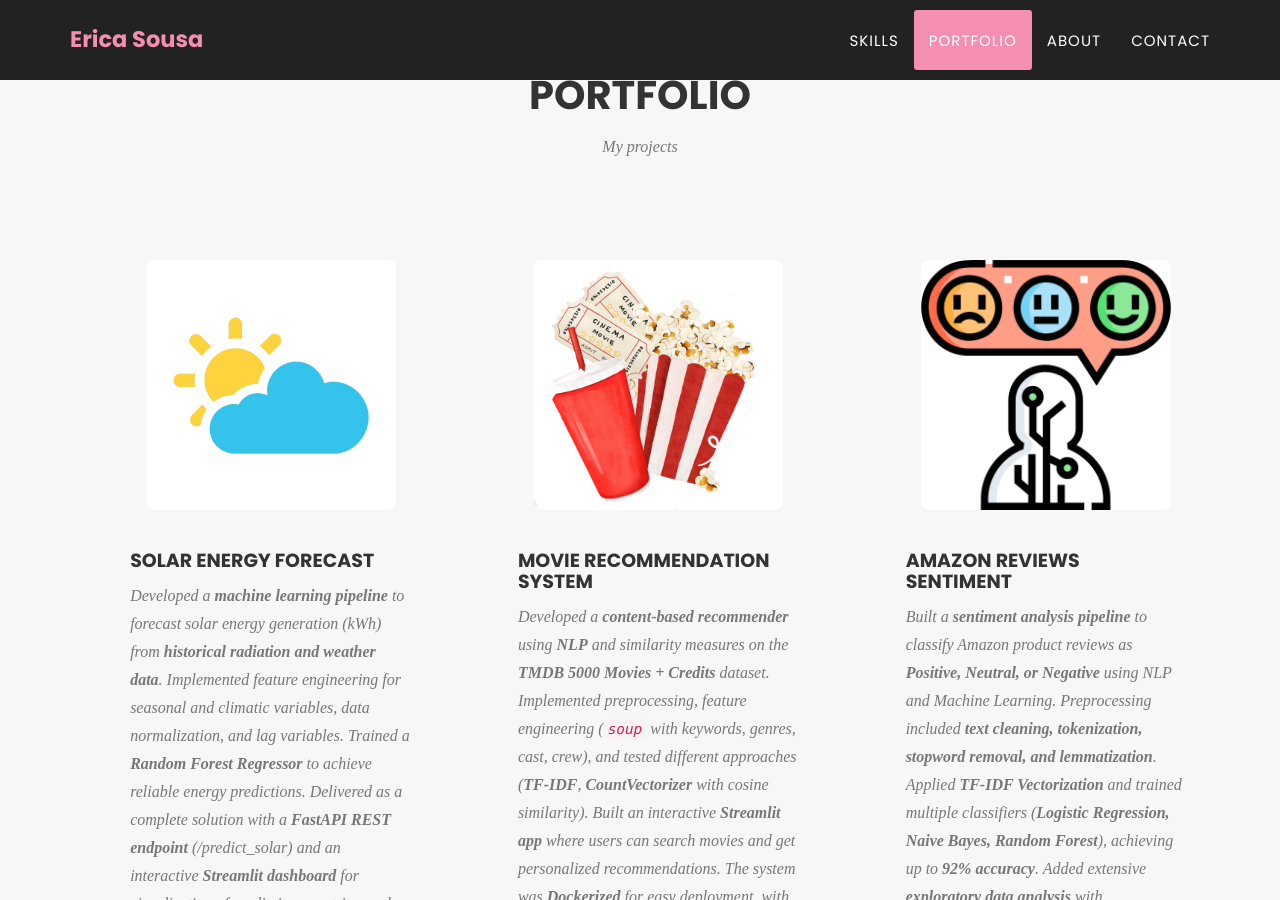
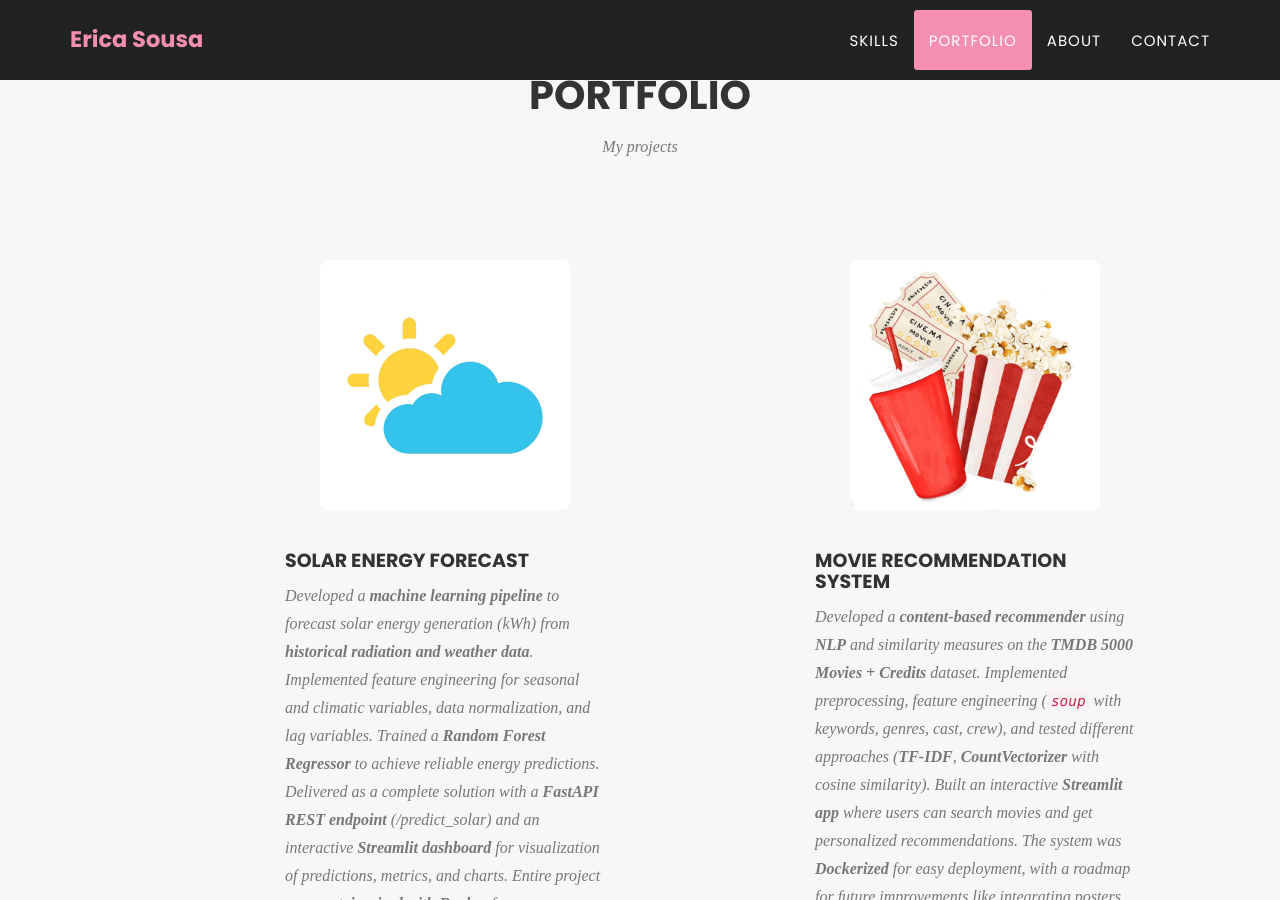
Before and after one commit to ericasousaa/EricaSousa, a Jekyll site: the page built from index.html, in a window 1280 px wide and 900 px high, scrolled down 2156 px. Built offline with Jekyll 4.4.1, drawn with Linux system fonts in a browser that asks for light colours; some web fonts are replaced.

Commit message:
Update agency.css

```diff
--- a/_includes/css/agency.css
+++ b/_includes/css/agency.css
@@ -447,12 +447,12 @@
 }
 
 /* Cada card ocupa ~30% (3 por linha em telas grandes) */
-#portfolio .portfolio-item {
+/* #portfolio .portfolio-item {
     flex: 1 1 30%;
     max-width: 30%;
     margin: 0;
-    box-sizing: border-box;
-}
+    box-sizing: border-box; */
+/* } */
 
 
 
```
